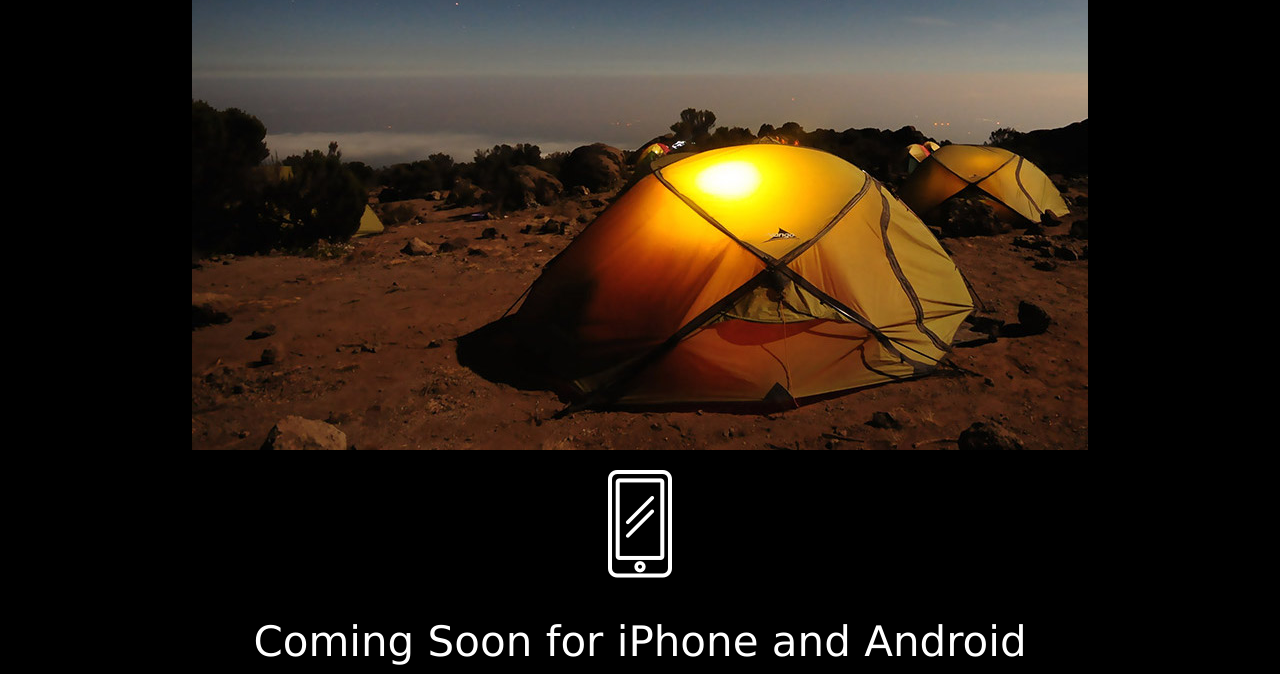
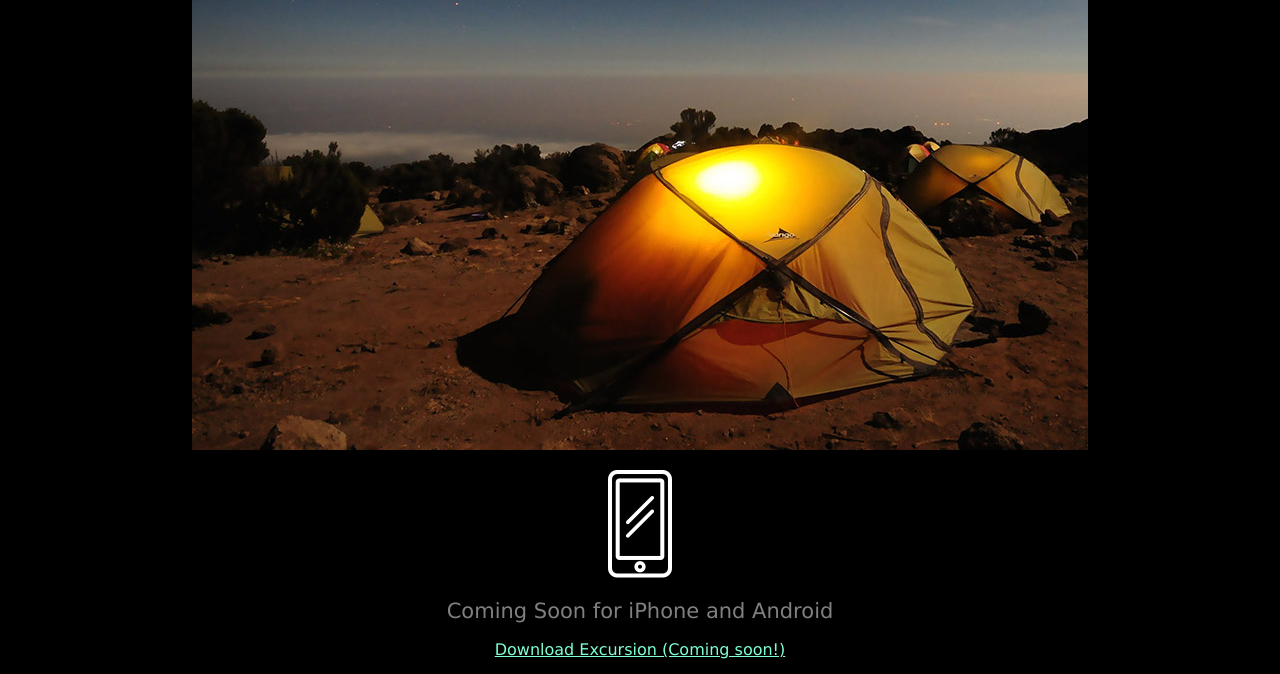
Before and after one commit to ScreenPunk/Excursion, a plain HTML site: page index.html in a window 1280 px wide. Shown: the part 562-1236 px from the top of the page. Drawn offline with Linux system fonts and the light colour scheme.

Commit message:
Another final push

```diff
--- a/index.html
+++ b/index.html
@@ -17,7 +17,7 @@
     <h4 class="header--sub-header">Excursion remembers places you like, and recommends new points of interest around you.</h4>
     <p><img src="resources/images/camp.jpg"></p>
     <p><img src="resources/images/phone.png"></p>
-    <h2 class="header--secondary">Coming Soon for iPhone and Android</h2>
+    <h2 class="header--sub-header">Coming Soon for iPhone and Android</h2>
     <p><a class="link--cta" href="#">Download Excursion (Coming soon!)</a></p>
     <p class="footer--copyright">© Excursion</p>
 </body>
```
